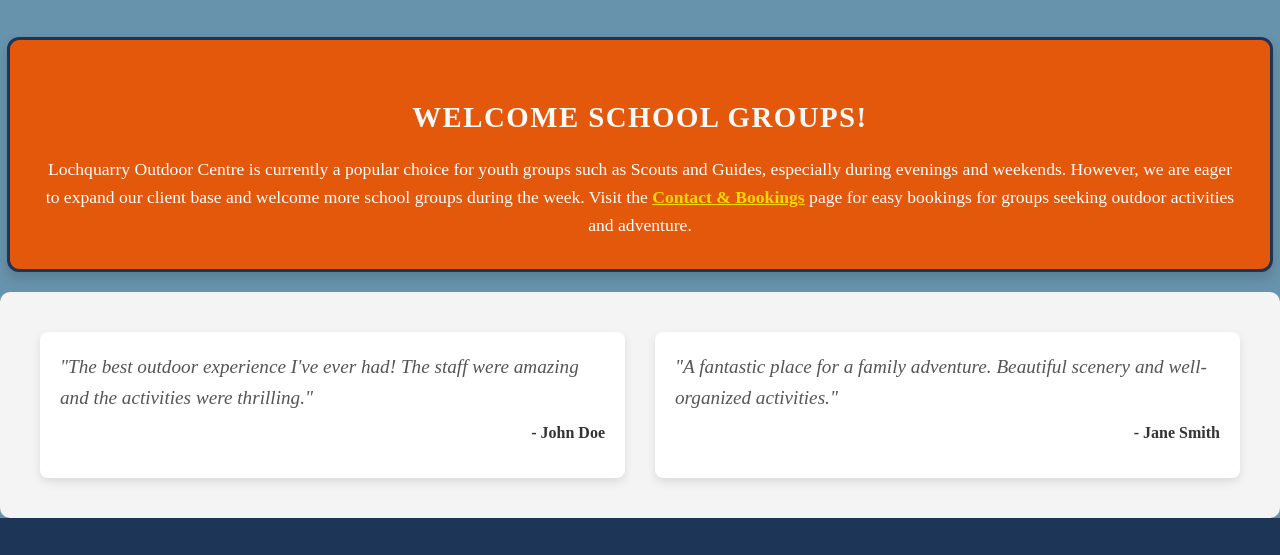
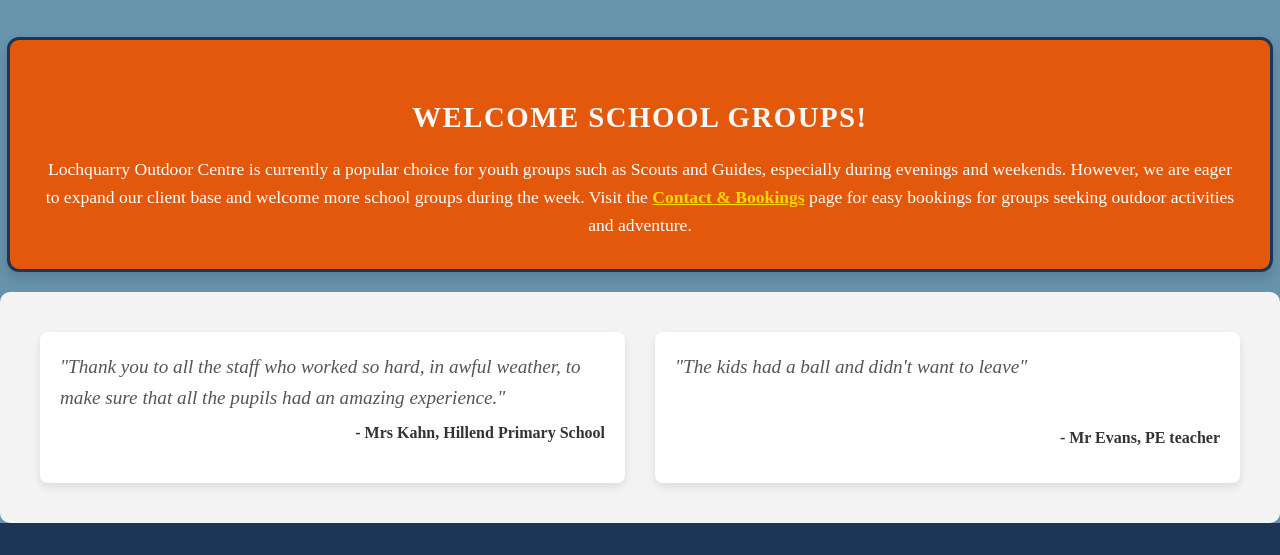
Before and after one commit to Stephen132457/SswindonGCC.github.io, a plain HTML site: page index.html in a window 1280 px wide. Shown: the part 2041-2596 px from the top of the page. Drawn offline with Linux system fonts and the light colour scheme.

Commit message:
index.html

```diff
--- a/index.html
+++ b/index.html
@@ -58,6 +58,7 @@
 
 
 
+<!--Change and/ or resize images to test. Refer to chat gpt first for tips-->
 
 
 <!--left hand side text and right hand side image-->
@@ -93,18 +94,19 @@
 
 
 
+  <!--githib copilot assisted, rewrite-->
 <div class="review-container">
   <div class="review">
     <blockquote>
-      "The best outdoor experience I've ever had! The staff were amazing and the activities were thrilling."
+      "Thank you to all the staff who worked so hard, in awful weather, to make sure that all the pupils had an amazing experience."
     </blockquote>
-    <p>- John Doe</p>
+    <p>- Mrs Kahn, Hillend Primary School</p>
   </div>
   <div class="review">
     <blockquote>
-      "A fantastic place for a family adventure. Beautiful scenery and well-organized activities."
+      "The kids had a ball and didn't want to leave"
     </blockquote>
-    <p>- Jane Smith</p>
+    <p><br><br>- Mr Evans, PE teacher</p>
   </div>
 </div>
 
```
